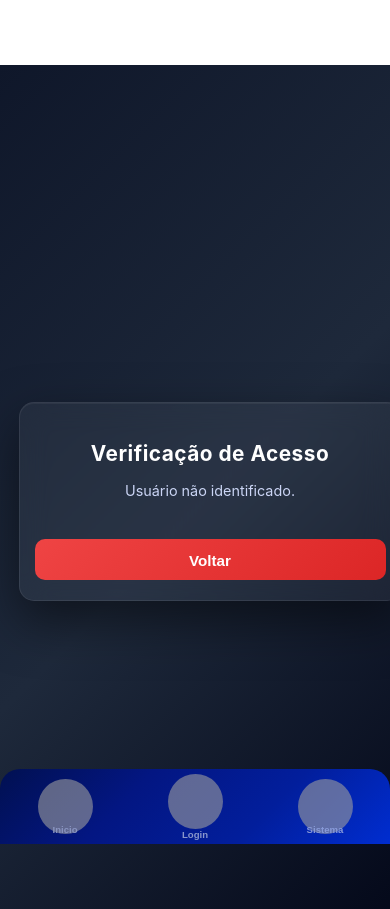
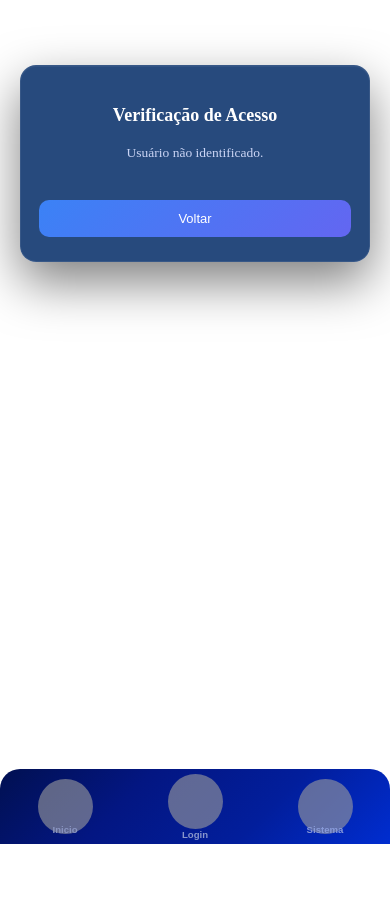
Before and after one commit to ironexecutions-ui/Missionetwork, a React (Vite) app: page /perfilusuario/pedajo in a window 390 px wide. Built offline with nearby package versions, Linux system fonts and the light colour scheme; grey boxes are pictures that could not be loaded.

Commit message:
Dfxgddf5

```diff
--- a/src/componentes/painel/componentes/controle/painelcontrole.css
+++ b/src/componentes/painel/componentes/controle/painelcontrole.css
@@ -2,7 +2,6 @@
    CONTAINER PRINCIPAL
 ========================= */
 .painel-container {
-    width: 100%;
     min-height: 100vh;
 
     padding: 28px;
@@ -294,3 +293,146 @@ RESPONSIVO
         padding: 40px;
     }
 }
+
+/* =========================
+FAB AREA (mobile)
+========================= */
+.painel-fab-area {
+    display: none;
+}
+
+/* =========================
+BOTÃO FLUTUANTE
+========================= */
+.painel-fab {
+    position: fixed;
+    top: 20px;
+    right: 20px;
+
+    width: 58px;
+    height: 58px;
+
+    border-radius: 50%;
+
+    border: none;
+
+    background: linear-gradient(135deg, #2563eb, #1d4ed8);
+    color: #fff;
+
+    font-size: 22px;
+
+    cursor: pointer;
+
+    z-index: 50;
+
+    box-shadow: 0 12px 30px rgba(37, 99, 235, 0.4);
+
+    transition: all 0.25s ease;
+}
+
+.painel-fab:hover {
+    transform: scale(1.08);
+}
+
+/* =========================
+MENU EXPANDIDO
+========================= */
+.painel-fab-menu {
+    position: fixed;
+    top: 90px;
+    right: 20px;
+
+    width: 220px;
+    max-height: 400px;
+    /* 🔥 limite que você pediu */
+
+    overflow-y: auto;
+
+    padding: 12px;
+
+    border-radius: 16px;
+
+    background: rgba(255, 255, 255, 0.95);
+    backdrop-filter: blur(12px);
+
+    box-shadow: 0 20px 40px rgba(0, 0, 0, 0.2);
+
+    display: flex;
+    flex-direction: column;
+    gap: 8px;
+
+    z-index: 49;
+
+    animation: fabOpen 0.25s ease;
+}
+
+/* scrollbar bonita */
+.painel-fab-menu::-webkit-scrollbar {
+    width: 6px;
+}
+
+.painel-fab-menu::-webkit-scrollbar-thumb {
+    background: rgba(0, 0, 0, 0.2);
+    border-radius: 10px;
+}
+
+/* =========================
+ITEM DO MENU
+========================= */
+.painel-fab-item {
+    padding: 10px;
+
+    border-radius: 10px;
+
+    border: none;
+
+    background: #f1f5f9;
+    color: #1e293b;
+
+    font-size: 14px;
+
+    cursor: pointer;
+
+    transition: 0.2s;
+}
+
+.painel-fab-item:hover {
+    background: #e2e8f0;
+}
+
+.painel-fab-item.ativo {
+    background: linear-gradient(135deg, #2563eb, #1d4ed8);
+    color: #fff;
+}
+
+/* =========================
+ANIMAÇÃO
+========================= */
+@keyframes fabOpen {
+    from {
+        opacity: 0;
+        transform: translateY(10px) scale(0.95);
+    }
+
+    to {
+        opacity: 1;
+        transform: translateY(0) scale(1);
+    }
+}
+
+/* =========================
+RESPONSIVO
+========================= */
+
+/* MOBILE ATIVA FAB */
+@media (max-width: 768px) {
+
+    .painel-header {
+        display: none;
+        /* 🔥 some com os botões grandes */
+    }
+
+    .painel-fab-area {
+        display: block;
+    }
+}
--- a/src/componentes/painel/componentes/renderizar/relato/relato.jsx
+++ b/src/componentes/painel/componentes/renderizar/relato/relato.jsx
@@ -83,6 +83,11 @@ export default function Relato() {
             </div>
 
             <br />
+            <br />
+            <br />
+            <br />            <br />
+            <br />
+
 
         </div>
     );
--- a/src/componentes/painel/componentes/renderizar/usuarios/usuarios.css
+++ b/src/componentes/painel/componentes/renderizar/usuarios/usuarios.css
@@ -2,7 +2,6 @@
    CONTAINER
 ========================= */
 .usuarios-container {
-    width: 100%;
     max-width: 1300px;
     margin: 0 auto;
 
--- a/src/componentes/painel/componentes/renderizar/usuarios/usuarios.jsx
+++ b/src/componentes/painel/componentes/renderizar/usuarios/usuarios.jsx
@@ -21,7 +21,10 @@ export default function Usuarios() {
             }
         });
 
-        const data = await res.json();
+        const text = await res.text();
+
+        const data = JSON.parse(text); // 🔥 AQUI É O QUE FALTOU
+
         setUsuarios(data);
     };
 
@@ -160,6 +163,9 @@ export default function Usuarios() {
                             <button onClick={apagar} className="delete">Apagar</button>
                             <button onClick={() => setSelecionado(null)}>Fechar</button>
                         </div>
+                        <br />            <br />
+                        <br />
+
 
                     </div>
 
--- a/src/componentes/verifica/verifica.css
+++ b/src/componentes/verifica/verifica.css
@@ -3,13 +3,13 @@
 ========================= */
 .pedajo-root {
     width: 100%;
-    height: 100vh;
 
     display: flex;
     align-items: center;
     justify-content: center;
 
-    background: linear-gradient(135deg, #0f172a, #1e293b, #020617);
+    padding: 20px;
+
 
     font-family: "Inter", sans-serif;
 }
@@ -18,14 +18,14 @@
    CARD
 ========================= */
 .pedajo-card {
-    width: 92%;
+    width: 80%;
     max-width: 420px;
 
-    padding: 32px 26px;
-
+    padding: 36px 28px;
+    margin: auto auto;
     border-radius: 20px;
 
-    background: rgba(255, 255, 255, 0.05);
+    background: rgba(3, 44, 103, 0.854);
     backdrop-filter: blur(14px);
 
     border: 1px solid rgba(255, 255, 255, 0.08);
@@ -36,80 +36,72 @@
         0 20px 50px rgba(0, 0, 0, 0.5),
         inset 0 1px 0 rgba(255, 255, 255, 0.05);
 
-    animation: aparecer 0.5s ease;
+    animation: pedajoFade 0.6s ease;
 }
 
 /* =========================
-   TITULO
+   TEXTOS
 ========================= */
 .pedajo-titulo {
-    font-size: 1.7rem;
-    font-weight: 700;
+    font-size: 22px;
+    font-weight: 600;
 
     color: #ffffff;
 
-    margin-bottom: 14px;
-
-    letter-spacing: 0.5px;
+    margin-bottom: 16px;
 }
 
-/* =========================
-   MENSAGEM
-========================= */
 .pedajo-mensagem {
-    font-size: 0.95rem;
+    font-size: 15px;
+    line-height: 1.6;
+
     color: #cbd5f5;
 
-    line-height: 1.5;
+    margin-bottom: 20px;
+}
 
-    margin-bottom: 20px;
+.pedajo-contador {
+    margin-top: 10px;
+
+    font-size: 14px;
+
+    color: #94a3b8;
 }
 
 /* =========================
    LOADER
 ========================= */
 .pedajo-loader {
-    width: 46px;
-    height: 46px;
+    width: 40px;
+    height: 40px;
 
-    margin: 10px auto;
+    margin: 20px auto;
 
     border-radius: 50%;
+    border: 3px solid rgba(255, 255, 255, 0.1);
+    border-top: 3px solid #38bdf8;
 
-    border: 4px solid rgba(255, 255, 255, 0.1);
-    border-top: 4px solid #3b82f6;
-
-    animation: girar 0.8s linear infinite;
+    animation: pedajoSpin 0.8s linear infinite;
 }
 
 /* =========================
-   CONTADOR
-========================= */
-.pedajo-contador {
-    margin-top: 12px;
-
-    font-size: 0.95rem;
-    font-weight: 600;
-
-    color: #22c55e;
-}
-
-/* =========================
-   BOTÃO VOLTAR
+   BOTÃO
 ========================= */
 .pedajo-btn-voltar {
-    margin-top: 18px;
+    margin-top: 16px;
 
-    padding: 10px 18px;
+    width: 100%;
+    padding: 12px;
 
     border-radius: 10px;
+
     border: none;
 
-    background: linear-gradient(135deg, #ef4444, #dc2626);
-    color: white;
+    font-size: 14px;
+    font-weight: 500;
 
-    font-weight: 600;
-    font-size: 0.9rem;
+    background: linear-gradient(135deg, #3b82f6, #6366f1);
+    color: #ffffff;
 
     cursor: pointer;
 
@@ -118,116 +110,105 @@
 
 .pedajo-btn-voltar:hover {
     transform: translateY(-2px);
-    box-shadow: 0 8px 18px rgba(239, 68, 68, 0.4);
+    box-shadow: 0 10px 20px rgba(59, 130, 246, 0.3);
+}
+
+.pedajo-btn-voltar:active {
+    transform: scale(0.97);
 }
 
 /* =========================
    ANIMAÇÕES
 ========================= */
-@keyframes girar {
+@keyframes pedajoSpin {
     to {
         transform: rotate(360deg);
     }
 }
 
-@keyframes aparecer {
+@keyframes pedajoFade {
     from {
         opacity: 0;
-        transform: translateY(20px) scale(0.95);
+        transform: translateY(20px);
     }
 
     to {
         opacity: 1;
-        transform: translateY(0) scale(1);
+        transform: translateY(0);
     }
 }
 
 /* =========================
-   ESTADOS VISUAIS
-========================= */
-.pedajo-card.autorizado {
-    border: 1px solid rgba(34, 197, 94, 0.4);
-    box-shadow: 0 0 20px rgba(34, 197, 94, 0.3);
-}
-
-.pedajo-card.negado {
-    border: 1px solid rgba(239, 68, 68, 0.4);
-    box-shadow: 0 0 20px rgba(239, 68, 68, 0.3);
-}
-
-/* =========================
-RESPONSIVO
+   RESPONSIVO
 ========================= */
 
 /* Tablets */
 @media (max-width: 768px) {
     .pedajo-card {
-        max-width: 90%;
-        padding: 25px 20px;
+        padding: 28px 20px;
     }
 
     .pedajo-titulo {
-        font-size: 1.5rem;
+        font-size: 20px;
     }
 
     .pedajo-mensagem {
-        font-size: 0.95rem;
+        font-size: 14px;
     }
 }
 
 /* Celulares médios */
 @media (max-width: 480px) {
     .pedajo-root {
-        padding: 15px;
+        padding: 16px;
     }
 
     .pedajo-card {
-        padding: 20px 15px;
-        border-radius: 15px;
+        border-radius: 16px;
+        padding: 24px 18px;
     }
 
     .pedajo-titulo {
-        font-size: 1.3rem;
+        font-size: 18px;
     }
 
     .pedajo-mensagem {
-        font-size: 0.9rem;
+        font-size: 13.5px;
     }
 
     .pedajo-btn-voltar {
-        width: 100%;
-        padding: 12px;
-        font-size: 0.95rem;
+        font-size: 13px;
+        padding: 11px;
     }
 }
 
 /* Celulares pequenos */
-@media (max-width: 360px) {
+@media (max-width: 340px) {
     .pedajo-titulo {
-        font-size: 1.1rem;
+        font-size: 16px;
     }
 
     .pedajo-mensagem {
-        font-size: 0.85rem;
+        font-size: 13px;
     }
 
-    .pedajo-contador {
-        font-size: 0.8rem;
+    .pedajo-card {
+        padding: 20px 14px;
     }
 }
 
 /* Telas grandes */
 @media (min-width: 1200px) {
     .pedajo-card {
-        max-width: 500px;
-        padding: 40px 30px;
+        max-width: 460px;
+        padding: 42px 32px;
     }
 
     .pedajo-titulo {
-        font-size: 2rem;
+        font-size: 24px;
     }
 
     .pedajo-mensagem {
-        font-size: 1.1rem;
+        font-size: 16px;
     }
 }
--- a/src/componentes/verifica/verifica.jsx
+++ b/src/componentes/verifica/verifica.jsx
@@ -93,7 +93,6 @@ export default function Pedajo() {
     };
 
     return (
-        <div className="pedajo-root">
 
         <div className="pedajo-card">
 
@@ -126,6 +125,5 @@ export default function Pedajo() {
 
         </div>
 
-        </div>
     );
 }
```
Also changed, not shown: src/componentes/painel/componentes/controle/painelcontrole.jsx (+47 -13 lines). Lines whose indentation alone changed are shown as unchanged.
